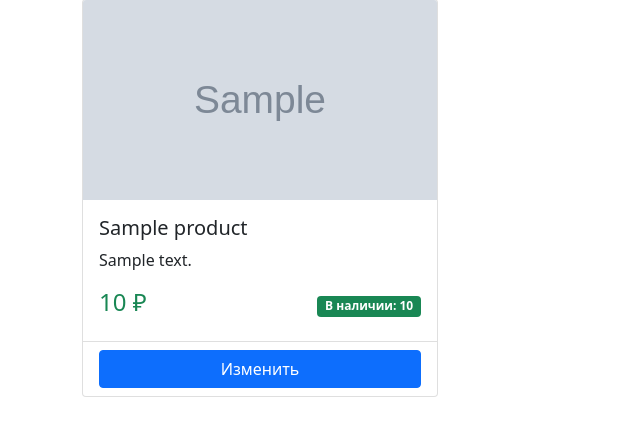
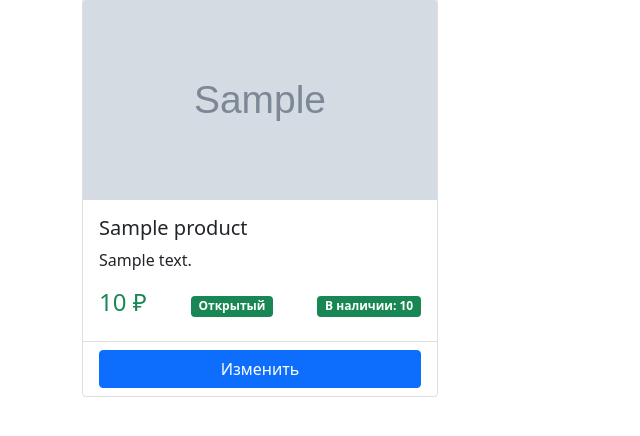
Before and after one commit to Dr4mchik/shop_yandex_project, a Flask app: template templates/user_products.html in a window 1280 px wide. Shown: the part 81-517 px from the top of the page, without its empty margins (0-640 px from the left). Run offline with Flask 3, Linux system fonts and the light colour scheme; the template is opened without the code that fills it: most values are stand-ins (such as "Sample title", 1, 10 or a date in 2020); grey boxes marked "Sample" are stand-in pictures.

Commit message:
v1.2 добавил открытый закрытый отображения у личных товарах

```diff
--- a/templates/user_products.html
+++ b/templates/user_products.html
@@ -17,7 +17,13 @@
                     <h5 class="card-title">{{ product.name }}</h5>
                     <p class="card-text">{{ product.description }}</p>
                     <div class="d-flex justify-content-between align-items-center">
-                        <span class="h4 text-success">{{ product.price }} ₽</span>
+                         <span class="h4 text-success">{{ product.price }} ₽</span>
+                        {% if product.open %}
+                            <span class="badge bg-success">Открытый</span>
+                        {% else %}
+                            <span class="badge bg-danger">Закрытый</span>
+                        {% endif %}
+
                         {% if product.amount_available and product.amount_available > 0 %}
                             <span class="badge bg-success">В наличии: {{ product.amount_available }}</span>
                         {% else %}
```
